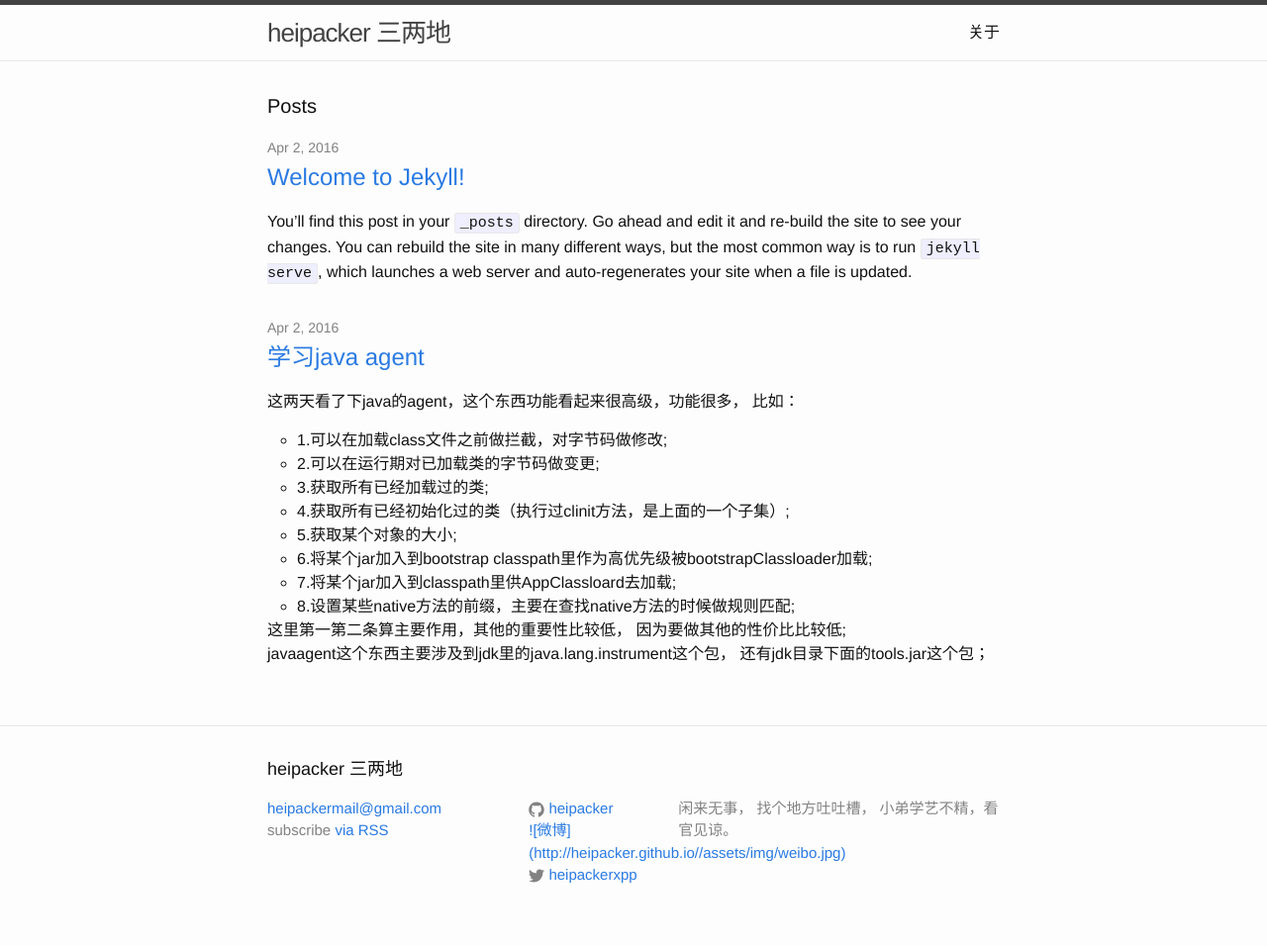
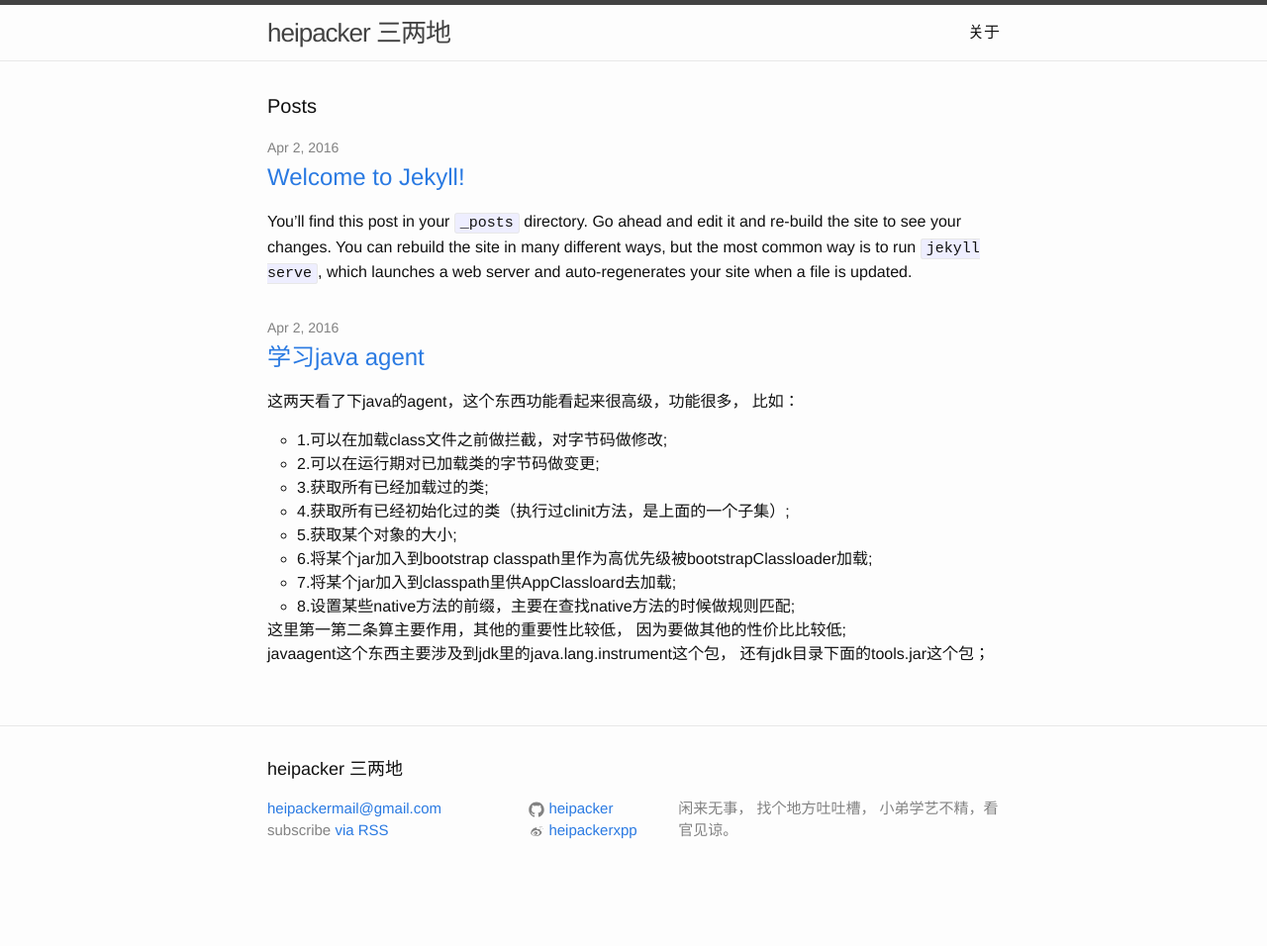
Before and after one commit to heipacker/heipacker.github.io, a Jekyll site: the page built from index.html, in a window 1280 px wide. Shown: the whole page at 99% size. Built offline with Jekyll 4.4.1, drawn with Linux system fonts in a browser that asks for light colours; after the commit the page ends 911 px from its top, so only the background shows below that.

Commit message:
修改微博图片

```diff
--- a/_includes/icon-weibo.html
+++ b/_includes/icon-weibo.html
@@ -1 +1 @@
-<a href="http://weibo.com/2650084490/profile?username={{ include.username }}">![微博]({{ site.url }}/assets/img/weibo.jpg)<span class="icon icon--twitter">{% include icon-weibo.svg %}</span><span class="username">{{ include.username }}</span></a>
+<a href="http://weibo.com/2650084490/profile?username={{ include.username }}"><span class="icon icon--twitter">{% include icon-weibo.svg %}</span><span class="username">{{ include.username }}</span></a>
```
Also changed, not shown: _includes/icon-weibo.svg, _includes/icon-weibo1.svg (added).
